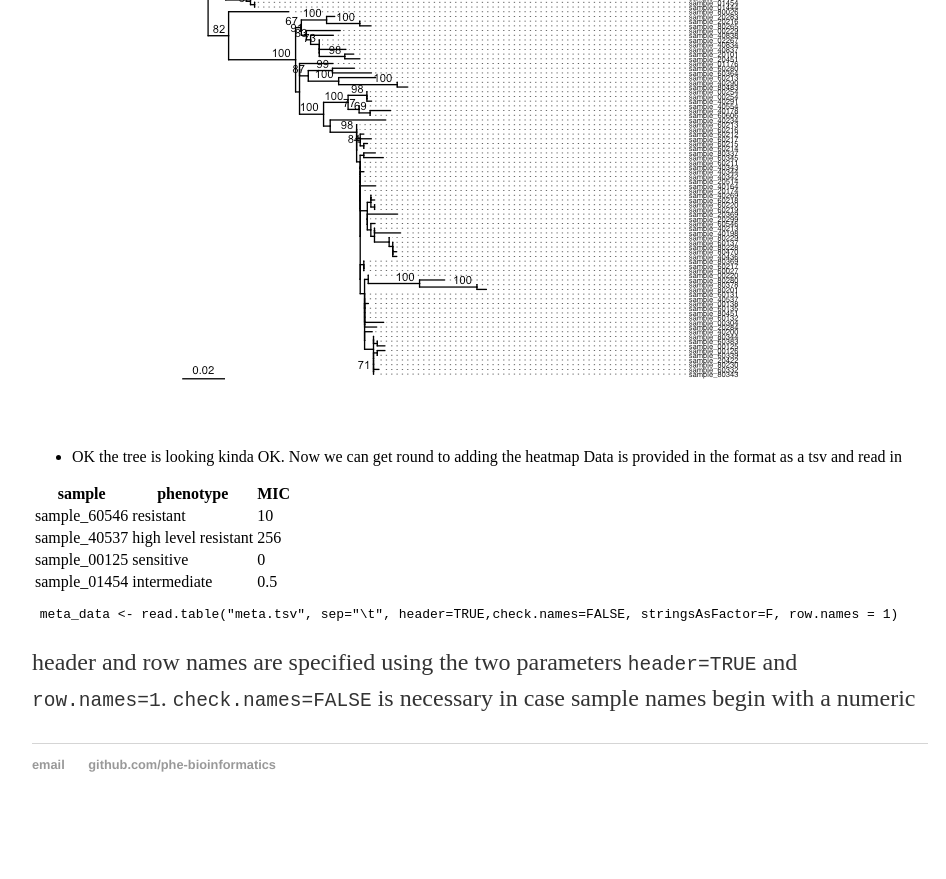
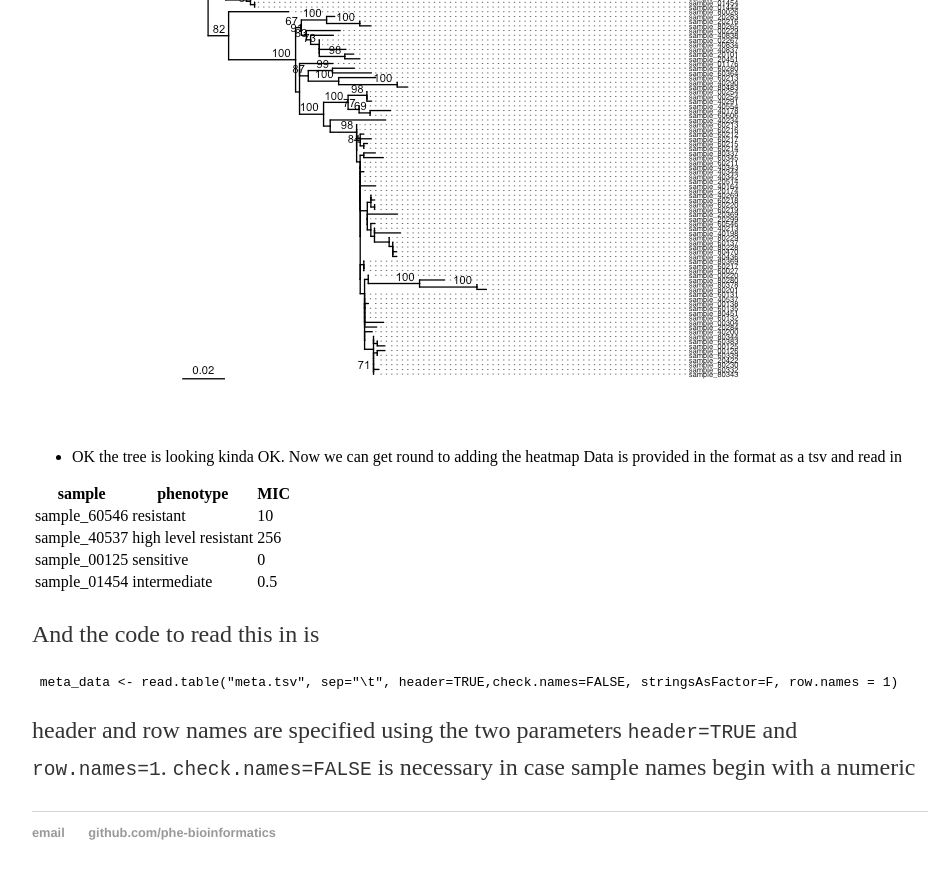
Before and after one commit to phe-bioinformatics/phe-bioinformatics.github.io, a Jekyll site: the page built from _posts/2017-06-14-ggtree_exploration.md, in a window 1280 px wide and 900 px high, scrolled down 3222 px. Shown: the top 879 px of the window, without its empty margins (160-1106 px from the left). Built offline with Jekyll 4.4.1, drawn with Linux system fonts in a browser that asks for light colours; before the commit the page ends 4054 px from its top, so only the background shows below that.

Commit message:
Create 2017-06-14-ggtree_exploration.md

````diff
--- a/_posts/2017-06-14-ggtree_exploration.md
+++ b/_posts/2017-06-14-ggtree_exploration.md
@@ -64,7 +64,9 @@ date: 2017-06-14
  | sample_00125 | sensitive | 0 |
  | sample_01454 | intermediate | 0.5 |
 
+ And the code to read this in is
  ```R
  meta_data <- read.table("meta.tsv", sep="\t", header=TRUE,check.names=FALSE, stringsAsFactor=F, row.names = 1)
  ```
+
  header and row names are specified using the two parameters `header=TRUE` and `row.names=1`. `check.names=FALSE` is necessary in case sample names begin with a numeric
````
